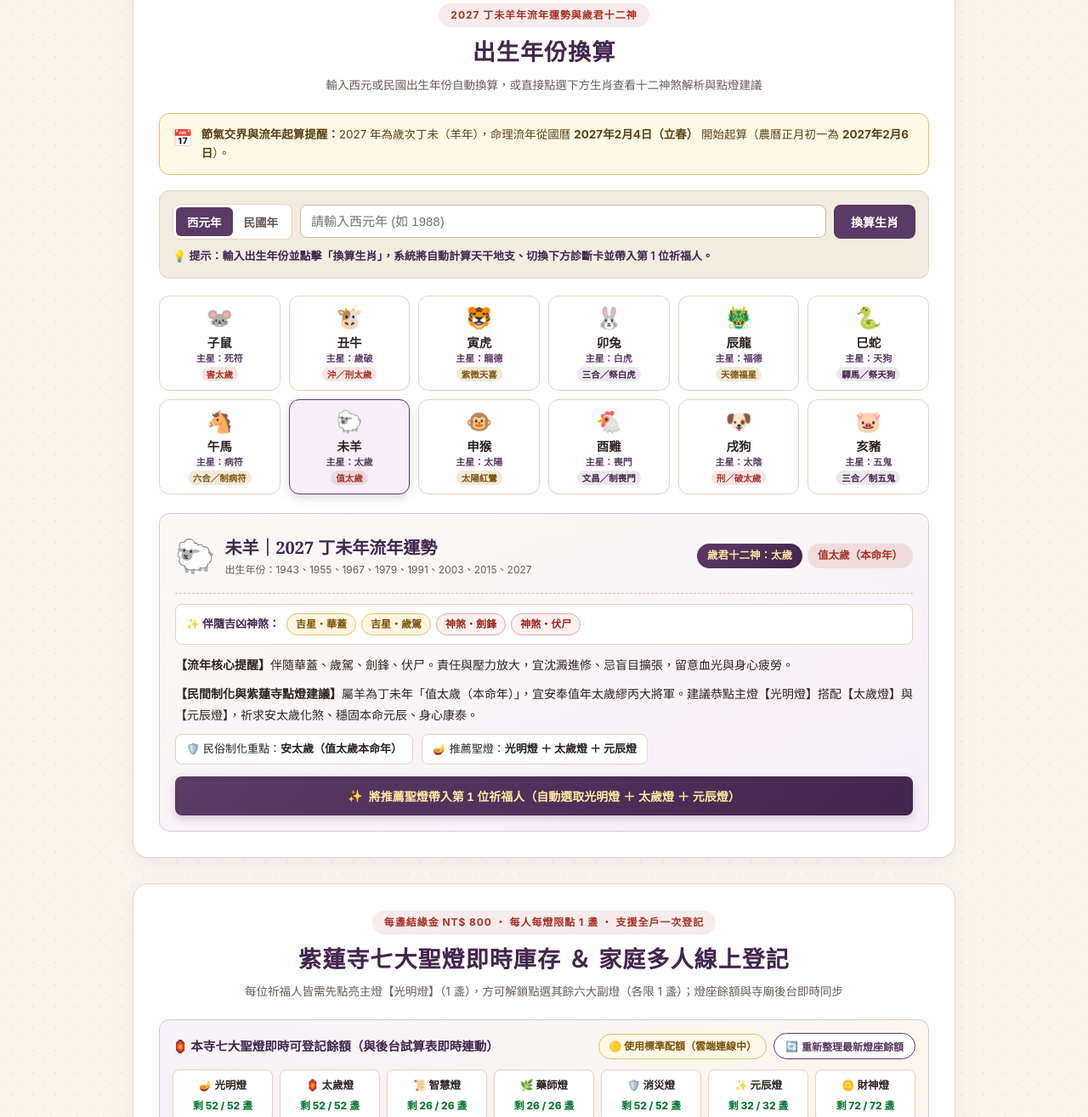
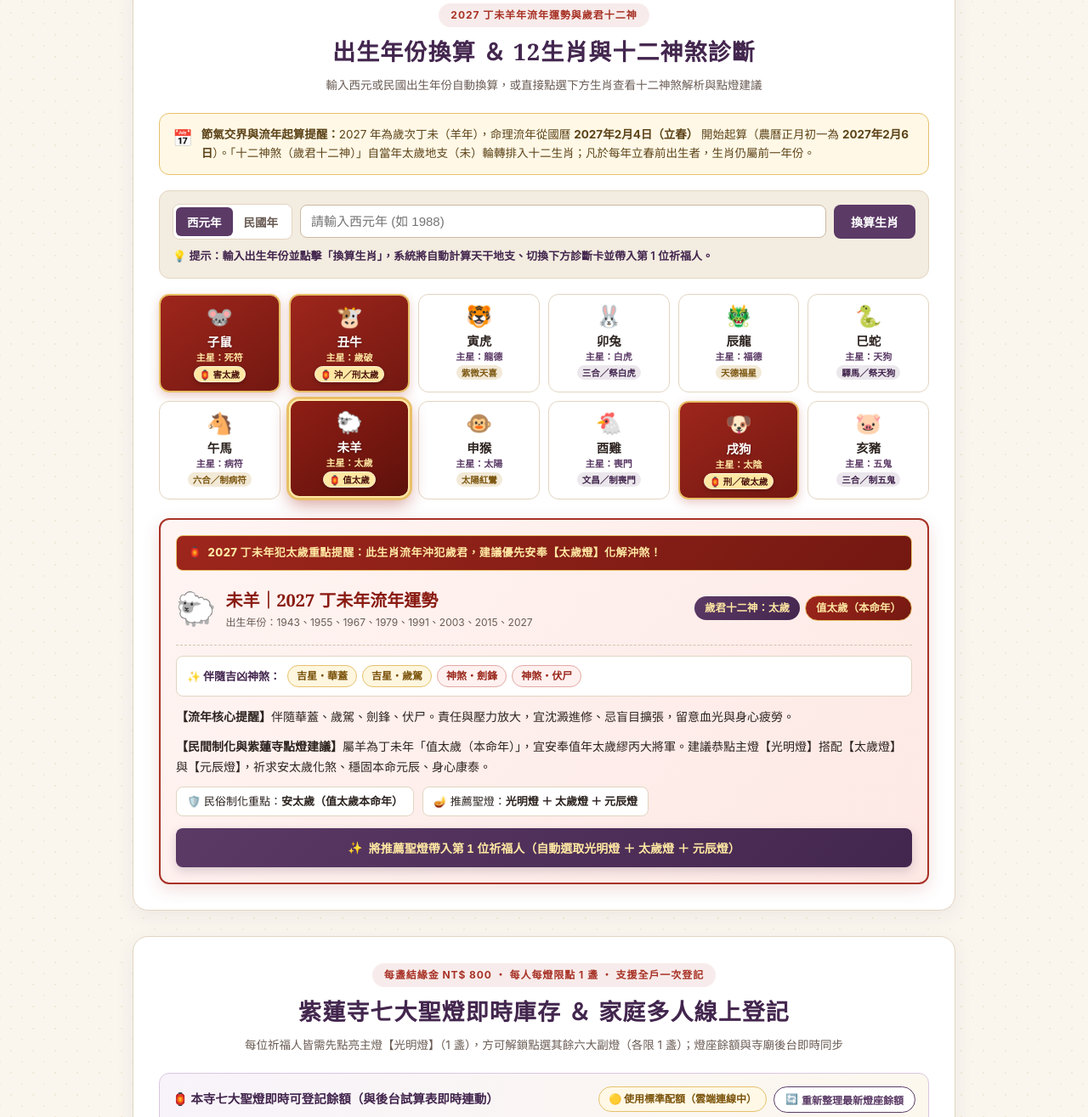
Before and after one commit to a90141561415/BRIGHT, a plain HTML site: page index.html in a window 1280 px wide. Shown: the part 544-1859 px from the top of the page at 85% size. Drawn offline with Linux system fonts and the light colour scheme; no server answers.

Commit message:
更新 index.html

```diff
--- a/index.html
+++ b/index.html
@@ -398,7 +398,7 @@
             border: 1px solid var(--border-light);
             border-radius: var(--radius-md);
             padding: 15px;
-            margin-bottom: 20px;
+            margin-bottom: 18px;
         }
 
         .converter-controls {
@@ -488,6 +488,12 @@
             gap: 3px;
             cursor: pointer;
             transition: all 0.18s;
+            user-select: none;
+        }
+
+        /* 確保按鈕內部子元素不攔截點擊事件，點任何位置都直接觸發按鈕 */
+        .zodiac-btn > * {
+            pointer-events: none;
         }
 
         .zodiac-btn:hover {
@@ -498,7 +504,44 @@
         .zodiac-btn.active {
             background: var(--purple-light);
             border-color: var(--purple-main);
-            box-shadow: 0 4px 12px rgba(91, 58, 102, 0.18);
+            box-shadow: 0 4px 12px rgba(91, 58, 102, 0.22);
+        }
+
+        /* 2027 丁未年犯太歲四大生肖（羊、牛、狗、鼠）專屬硃砂紅金漸層填充 */
+        .zodiac-btn.fan-taisui {
+            background: linear-gradient(145deg, #9E261C 0%, #731811 100%);
+            border: 2px solid #E8C066;
+            box-shadow: 0 4px 12px rgba(168, 50, 38, 0.25);
+        }
+
+        .zodiac-btn.fan-taisui:hover {
+            background: linear-gradient(145deg, #B22C20 0%, #831B13 100%);
+            border-color: #FFE8A3;
+            transform: translateY(-2px);
+        }
+
+        .zodiac-btn.fan-taisui .z-name {
+            color: #FFFFFF;
+            text-shadow: 0 1px 3px rgba(0, 0, 0, 0.35);
+        }
+
+        .zodiac-btn.fan-taisui .z-star-sub {
+            color: #FFE8A3;
+        }
+
+        .zodiac-btn.fan-taisui .z-tag.tag-fan {
+            background: #FFE8A3;
+            color: #4A120D;
+            border: 1px solid #FFF8DC;
+            font-weight: 800;
+            box-shadow: 0 2px 5px rgba(0, 0, 0, 0.22);
+        }
+
+        .zodiac-btn.fan-taisui.active {
+            background: linear-gradient(145deg, #8F1E15 0%, #5E110B 100%);
+            border: 2.5px solid #FFE8A3;
+            box-shadow: 0 0 0 3px #E8C066, 0 8px 20px rgba(168, 50, 38, 0.45);
+            transform: translateY(-2px);
         }
 
         .z-emoji {
@@ -547,6 +590,43 @@
             border: 1.5px solid #D9C6E0;
             border-radius: var(--radius-md);
             padding: 18px;
+            transition: all 0.25s ease;
+        }
+
+        /* 犯太歲四大生肖選中時，診斷詳解卡同步切換為暖紅金漸層底色與硃砂邊框 */
+        .zodiac-detail-panel.is-fan-taisui {
+            background: linear-gradient(135deg, #FFF5F3 0%, #FDE8E4 100%);
+            border: 2px solid #A83226;
+            box-shadow: 0 6px 20px rgba(168, 50, 38, 0.16);
+        }
+
+        .zodiac-detail-panel.is-fan-taisui .zd-name {
+            color: #8A1B12;
+        }
+
+        .zodiac-detail-panel.is-fan-taisui .zd-status-badge.tag-fan {
+            background: linear-gradient(135deg, #9E261C, #731811);
+            color: #FFE8A3;
+            border: 1px solid #E8C066;
+        }
+
+        .zd-fan-alert {
+            display: none;
+            background: linear-gradient(135deg, #9E261C, #731811);
+            color: #FFE8A3;
+            border: 1px solid #E8C066;
+            border-radius: var(--radius-sm);
+            padding: 9px 13px;
+            margin-bottom: 13px;
+            font-size: 13px;
+            font-weight: 800;
+            letter-spacing: 0.03em;
+            align-items: center;
+            gap: 7px;
+        }
+
+        .zodiac-detail-panel.is-fan-taisui .zd-fan-alert {
+            display: flex;
         }
 
         .zd-header {
@@ -1667,12 +1747,12 @@
     <main class="main-container">
 
         <!-- =====================================================================
-             區塊一：2027 丁未羊年・出生年份換算
+             區塊一：2027 丁未羊年・出生年份換算 ＆ 12生肖與十二神煞診斷
              ===================================================================== -->
         <section id="zodiacSection" class="card-box">
             <div class="section-header">
                 <span class="section-tag">2027 丁未羊年流年運勢與歲君十二神</span>
-                <h2 class="section-title serif">出生年份換算 </h2>
+                <h2 class="section-title serif">出生年份換算 ＆ 12生肖與十二神煞診斷</h2>
                 <p class="section-desc">輸入西元或民國出生年份自動換算，或直接點選下方生肖查看十二神煞解析與點燈建議</p>
             </div>
 
@@ -1680,7 +1760,7 @@
             <div class="solar-notice">
                 <span style="font-size:19px;">📅</span>
                 <div>
-                    <strong>節氣交界與流年起算提醒：</strong>2027 年為歲次丁未（羊年），命理流年從國曆 <strong>2027年2月4日（立春）</strong> 開始起算（農曆正月初一為 <strong>2027年2月6日</strong>）。
+                    <strong>節氣交界與流年起算提醒：</strong>2027 年為歲次丁未（羊年），命理流年從國曆 <strong>2027年2月4日（立春）</strong> 開始起算（農曆正月初一為 <strong>2027年2月6日</strong>）。「十二神煞（歲君十二神）」自當年太歲地支（未）輪轉排入十二生肖；凡於每年立春前出生者，生肖仍屬前一年份。
                 </div>
             </div>
 
@@ -1699,19 +1779,19 @@
                 </div>
             </div>
 
-            <!-- 12生肖快捷按鈕網格 (子鼠～亥豬，含歲君十二神主星) -->
+            <!-- 12生肖快捷按鈕網格 (子鼠～亥豬，犯太歲四生肖採紅金漸層填充) -->
             <div class="zodiac-grid" id="zodiacGrid">
-                <button type="button" class="zodiac-btn" data-zodiac="鼠" onclick="selectZodiac('鼠')">
+                <button type="button" class="zodiac-btn fan-taisui" data-zodiac="鼠" onclick="selectZodiac('鼠')">
                     <span class="z-emoji">🐭</span>
                     <span class="z-name serif">子鼠</span>
                     <span class="z-star-sub">主星：死符</span>
-                    <span class="z-tag tag-fan">害太歲</span>
+                    <span class="z-tag tag-fan">🏮 害太歲</span>
                 </button>
-                <button type="button" class="zodiac-btn" data-zodiac="牛" onclick="selectZodiac('牛')">
+                <button type="button" class="zodiac-btn fan-taisui" data-zodiac="牛" onclick="selectZodiac('牛')">
                     <span class="z-emoji">🐮</span>
                     <span class="z-name serif">丑牛</span>
                     <span class="z-star-sub">主星：歲破</span>
-                    <span class="z-tag tag-fan">沖／刑太歲</span>
+                    <span class="z-tag tag-fan">🏮 沖／刑太歲</span>
                 </button>
                 <button type="button" class="zodiac-btn" data-zodiac="虎" onclick="selectZodiac('虎')">
                     <span class="z-emoji">🐯</span>
@@ -1743,11 +1823,11 @@
                     <span class="z-star-sub">主星：病符</span>
                     <span class="z-tag tag-noble">六合／制病符</span>
                 </button>
-                <button type="button" class="zodiac-btn active" data-zodiac="羊" onclick="selectZodiac('羊')">
+                <button type="button" class="zodiac-btn fan-taisui active" data-zodiac="羊" onclick="selectZodiac('羊')">
                     <span class="z-emoji">🐑</span>
                     <span class="z-name serif">未羊</span>
                     <span class="z-star-sub">主星：太歲</span>
-                    <span class="z-tag tag-fan">值太歲</span>
+                    <span class="z-tag tag-fan">🏮 值太歲</span>
                 </button>
                 <button type="button" class="zodiac-btn" data-zodiac="猴" onclick="selectZodiac('猴')">
                     <span class="z-emoji">🐵</span>
@@ -1761,11 +1841,11 @@
                     <span class="z-star-sub">主星：喪門</span>
                     <span class="z-tag tag-warn">文昌／制喪門</span>
                 </button>
-                <button type="button" class="zodiac-btn" data-zodiac="狗" onclick="selectZodiac('狗')">
+                <button type="button" class="zodiac-btn fan-taisui" data-zodiac="狗" onclick="selectZodiac('狗')">
                     <span class="z-emoji">🐶</span>
                     <span class="z-name serif">戌狗</span>
                     <span class="z-star-sub">主星：太陰</span>
-                    <span class="z-tag tag-fan">刑／破太歲</span>
+                    <span class="z-tag tag-fan">🏮 刑／破太歲</span>
                 </button>
                 <button type="button" class="zodiac-btn" data-zodiac="豬" onclick="selectZodiac('豬')">
                     <span class="z-emoji">🐷</span>
@@ -1775,8 +1855,13 @@
                 </button>
             </div>
 
-            <!-- 生肖診斷詳解卡 (zodiac-detail-panel) -->
-            <div class="zodiac-detail-panel" id="zodiacDetailPanel">
+            <!-- 生肖診斷詳解卡 (zodiacDetailPanel) -->
+            <div class="zodiac-detail-panel is-fan-taisui" id="zodiacDetailPanel">
+                <div class="zd-fan-alert" id="zdFanAlert">
+                    <span>🏮</span>
+                    <span>2027 丁未年犯太歲重點提醒：此生肖流年沖犯歲君，建議優先安奉【太歲燈】化解沖煞！</span>
+                </div>
+
                 <div class="zd-header">
                     <div class="zd-title-group">
                         <span class="zd-big-emoji" id="zdEmoji">🐑</span>
@@ -1829,7 +1914,7 @@
                 <p class="section-desc">每位祈福人皆需先點亮主燈【光明燈】（1 盞），方可解鎖點選其餘六大副燈（各限 1 盞）；燈座餘額與寺廟後台即時同步</p>
             </div>
 
-            <!-- 頂部即時庫存看板 (全站僅出現一次，獨立於生肖區塊之外) -->
+            <!-- 頂部即時庫存看板 -->
             <div class="inventory-status-bar">
                 <div class="inv-bar-top">
                     <span class="inv-bar-title">🏮 本寺七大聖燈即時可登記餘額（與後台試算表即時連動）</span>
@@ -2045,7 +2130,7 @@
             '羊': {
                 branch: '未羊', emoji: '🐑', years: '1943、1955、1967、1979、1991、2003、2015、2027',
                 mainStar: '太歲',
-                statusText: '值太歲（本命年）', statusClass: 'tag-fan',
+                statusText: '值太歲（本命年）', statusClass: 'tag-fan', isFanTaiSui: true,
                 goodStars: ['華蓋', '歲駕'],
                 badStars: ['劍鋒', '伏尸'],
                 fortune: '伴隨華蓋、歲駕、劍鋒、伏尸。責任與壓力放大，宜沈澱進修、忌盲目擴張，留意血光與身心疲勞。',
@@ -2057,7 +2142,7 @@
             '猴': {
                 branch: '申猴', emoji: '🐵', years: '1944、1956、1968、1980、1992、2004、2016',
                 mainStar: '太陽',
-                statusText: '平穩（無直接沖合）', statusClass: 'tag-noble',
+                statusText: '平穩（無直接沖合）', statusClass: 'tag-noble', isFanTaiSui: false,
                 goodStars: ['太陽', '紅鸞'],
                 badStars: ['劫煞', '天空'],
                 fortune: '伴隨紅鸞、劫煞、天空。太陽照臨、人緣與桃花旺，但防應酬破財或情緒波動。',
@@ -2069,7 +2154,7 @@
             '雞': {
                 branch: '酉雞', emoji: '🐔', years: '1945、1957、1969、1981、1993、2005、2017',
                 mainStar: '喪門',
-                statusText: '平穩（制喪門・文昌護持）', statusClass: 'tag-warn',
+                statusText: '平穩（制喪門・文昌護持）', statusClass: 'tag-warn', isFanTaiSui: false,
                 goodStars: ['天乙貴人', '文昌'],
                 badStars: ['喪門', '地喪'],
                 fortune: '伴隨天乙貴人、文昌、地喪。雖有喪門星，但得丁年雙貴人與文昌護持，利於考試進修，多關心家中長輩健康。',
@@ -2081,7 +2166,7 @@
             '狗': {
                 branch: '戌狗', emoji: '🐶', years: '1946、1958、1970、1982、1994、2006、2018',
                 mainStar: '太陰',
-                statusText: '刑太歲、破太歲', statusClass: 'tag-fan',
+                statusText: '刑太歲、破太歲', statusClass: 'tag-fan', isFanTaiSui: true,
                 goodStars: ['太陰', '地解'],
                 badStars: ['貫索', '勾神'],
                 fortune: '伴隨地解、貫索、勾神。有女性貴人相助，但易受人際或合夥牽連，切忌作保、借貸或簽署模糊合約。',
@@ -2093,7 +2178,7 @@
             '豬': {
                 branch: '亥豬', emoji: '🐷', years: '1947、1959、1971、1983、1995、2007、2019',
                 mainStar: '五鬼',
-                statusText: '三合太歲（亥卯未・制五鬼）', statusClass: 'tag-warn',
+                statusText: '三合太歲（亥卯未・制五鬼）', statusClass: 'tag-warn', isFanTaiSui: false,
                 goodStars: ['天乙貴人', '三台'],
                 badStars: ['五鬼', '官符', '指背'],
                 fortune: '伴隨天乙貴人、三台、官符、指背。事業有貴人提拔與升遷機會，但易招小人嫉妒與文書是非，處事須依規矩。',
@@ -2105,7 +2190,7 @@
             '鼠': {
                 branch: '子鼠', emoji: '🐭', years: '1936、1948、1960、1972、1984、1996、2008、2020',
                 mainStar: '死符',
-                statusText: '害太歲（子未害・制死符）', statusClass: 'tag-fan',
+                statusText: '害太歲（子未害・制死符）', statusClass: 'tag-fan', isFanTaiSui: true,
                 goodStars: ['月德'],
                 badStars: ['死符', '小耗', '咸池'],
                 fortune: '伴隨月德、小耗、咸池。防暗中溝通誤會、爛桃花與小額破財，幸有大吉星月德逢凶化吉。',
@@ -2117,7 +2202,7 @@
             '牛': {
                 branch: '丑牛', emoji: '🐮', years: '1937、1949、1961、1973、1985、1997、2009、2021',
                 mainStar: '歲破',
-                statusText: '沖太歲、刑太歲', statusClass: 'tag-fan',
+                statusText: '沖太歲、刑太歲', statusClass: 'tag-fan', isFanTaiSui: true,
                 goodStars: ['唐符'],
                 badStars: ['歲破', '大耗', '欄干'],
                 fortune: '伴隨大耗、唐符、欄干。變動最大的一宮（易有搬家、轉職或大筆開銷），宜主動求變、預留緊急預備金。',
@@ -2129,7 +2214,7 @@
             '虎': {
                 branch: '寅虎', emoji: '🐯', years: '1938、1950、1962、1974、1986、1998、2010、2022',
                 mainStar: '龍德',
-                statusText: '平穩（紫微天喜高照）', statusClass: 'tag-noble',
+                statusText: '平穩（紫微天喜高照）', statusClass: 'tag-noble', isFanTaiSui: false,
                 goodStars: ['龍德', '紫微', '天喜'],
                 badStars: ['暴敗'],
                 fortune: '伴隨紫微、天喜、暴敗。雙大吉星與喜星高照，貴人運強、利婚嫁喜慶或事業突破，但順境中忌得意忘形。',
@@ -2141,7 +2226,7 @@
             '兔': {
                 branch: '卯兔', emoji: '🐰', years: '1939、1951、1963、1975、1987、1999、2011、2023',
                 mainStar: '白虎',
-                statusText: '三合太歲（亥卯未・祭白虎）', statusClass: 'tag-warn',
+                statusText: '三合太歲（亥卯未・祭白虎）', statusClass: 'tag-warn', isFanTaiSui: false,
                 goodStars: ['將星', '金匱'],
                 badStars: ['白虎', '血刃', '浮沉'],
                 fortune: '伴隨將星、金匱、血刃、浮沉。權責提升、利於存錢理財與合作；白虎與血刃主意外跌撞或金屬小傷，注意交通安全。',
@@ -2153,7 +2238,7 @@
             '龍': {
                 branch: '辰龍', emoji: '🐲', years: '1940、1952、1964、1976、1988、2000、2012、2024',
                 mainStar: '福德',
-                statusText: '平穩（天德福星高照）', statusClass: 'tag-noble',
+                statusText: '平穩（天德福星高照）', statusClass: 'tag-noble', isFanTaiSui: false,
                 goodStars: ['福德', '天德', '福星'],
                 badStars: ['卷舌', '絞煞'],
                 fortune: '伴隨天德、福星、卷舌、絞煞。福星高照、整體順遂，唯一破口在口舌是非，謹言慎行即可。',
@@ -2165,7 +2250,7 @@
             '蛇': {
                 branch: '巳蛇', emoji: '🐍', years: '1941、1953、1965、1977、1989、2001、2013、2025',
                 mainStar: '天狗',
-                statusText: '平穩（驛馬八座・祭天狗）', statusClass: 'tag-warn',
+                statusText: '平穩（驛馬八座・祭天狗）', statusClass: 'tag-warn', isFanTaiSui: false,
                 goodStars: ['驛馬', '八座'],
                 badStars: ['天狗', '吊客'],
                 fortune: '伴隨驛馬、八座、吊客。利於外出發展、出差或調動；天狗與吊客提醒出門在外注意行車安全與隨身財物。',
@@ -2177,7 +2262,7 @@
             '馬': {
                 branch: '午馬', emoji: '🐴', years: '1942、1954、1966、1978、1990、2002、2014、2026',
                 mainStar: '病符',
-                statusText: '六合太歲（午未合・制病符）', statusClass: 'tag-noble',
+                statusText: '六合太歲（午未合・制病符）', statusClass: 'tag-noble', isFanTaiSui: false,
                 goodStars: ['祿神（丁年祿在午）', '陌越'],
                 badStars: ['病符'],
                 fortune: '伴隨祿神（丁年祿在午）、陌越。走過前一年本命年後運勢大幅回升，財祿與合作順暢，唯須注意過勞與舊疾復發。',
@@ -2233,13 +2318,6 @@
            4. 初始化
            ===================================================================== */
         document.addEventListener('DOMContentLoaded', () => {
-            document.querySelectorAll('#zodiacGrid .zodiac-btn').forEach(btn => {
-                btn.addEventListener('click', () => {
-                    const z = btn.getAttribute('data-zodiac');
-                    if (z) selectZodiac(z);
-                });
-            });
-
             selectZodiac('羊');
             renderInventoryStatusBar();
             addFamilyMember(true);
@@ -2309,7 +2387,7 @@
                     connBadgeEl.style.color = '#7A520A';
                 }
                 if (statusTextEl) {
-                    statusTextEl.innerHTML = 'ℹ️ 目前顯示本寺標準配額（光明/太歲/消災各52盞，智慧/藥師各26盞，元辰32盞，財神72盞）';
+                    statusTextEl.innerHTML = 'ℹ️ 目前顯示本寺即時可登記燈座餘額';
                 }
                 if (isManual) showToast('已重新整理燈座顯示狀態');
             } finally {
@@ -2365,11 +2443,10 @@
 
             grid.innerHTML = LAMP_META.map(meta => {
                 const rem = lampRemaining[meta.id] ?? 0;
-                const cap = lampCaps[meta.id] ?? DEFAULT_LAMP_CAPS[meta.id];
                 const isSoldOut = rem <= 0;
                 const isLow = !isSoldOut && rem <= 5;
                 const cls = isSoldOut ? 'inv-pill-item soldout' : (isLow ? 'inv-pill-item low' : 'inv-pill-item');
-                const countLabel = isSoldOut ? '已額滿' : `剩 ${rem} / ${cap} 盞`;
+                const countLabel = isSoldOut ? '已額滿' : `剩餘 ${rem} 盞`;
 
                 return `
                     <div class="${cls}">
@@ -2502,25 +2579,44 @@
                 btn.classList.toggle('active', btn.dataset.zodiac === zodiac);
             });
 
-            document.getElementById('zdEmoji').textContent = info.emoji;
-            document.getElementById('zdTitle').textContent = `${info.branch}｜2027 丁未年流年運勢`;
-            document.getElementById('zdYears').textContent = `出生年份：${info.years}`;
-            document.getElementById('zdMainStar').textContent = `歲君十二神：${info.mainStar}`;
-
+            const detailPanel = document.getElementById('zodiacDetailPanel');
+            if (detailPanel) {
+                detailPanel.classList.toggle('is-fan-taisui', Boolean(info.isFanTaiSui));
+            }
+
+            const zdEmoji = document.getElementById('zdEmoji');
+            const zdTitle = document.getElementById('zdTitle');
+            const zdYears = document.getElementById('zdYears');
+            const zdMainStar = document.getElementById('zdMainStar');
             const badge = document.getElementById('zdBadge');
-            badge.textContent = info.statusText;
-            badge.className = `zd-status-badge ${info.statusClass}`;
-
             const starsBox = document.getElementById('zdStarsBox');
-            const goodHtml = (info.goodStars || []).map(s => `<span class="star-chip-auspicious">吉星・${s}</span>`).join('');
-            const badHtml = (info.badStars || []).map(s => `<span class="star-chip-inauspicious">神煞・${s}</span>`).join('');
-            starsBox.innerHTML = `<span class="zd-stars-label">✨ 伴隨吉凶神煞：</span>${goodHtml}${badHtml}`;
-
-            document.getElementById('zdFortune').innerHTML = `<strong>【流年核心提醒】</strong>${info.fortune}`;
-            document.getElementById('zdAdvice').innerHTML = `<strong>【民間制化與紫蓮寺點燈建議】</strong>${info.advice}`;
-            document.getElementById('zdZhihua').innerHTML = `🛡️ 民俗制化重點：<strong>${info.zhihua}</strong>`;
-            document.getElementById('zdRecText').innerHTML = `🪔 推薦聖燈：<strong>${info.recLabel}</strong>`;
-            document.getElementById('btnApplyZodiacText').textContent = `將推薦聖燈帶入第 1 位祈福人（自動選取${info.recLabel}）`;
+            const zdFortune = document.getElementById('zdFortune');
+            const zdAdvice = document.getElementById('zdAdvice');
+            const zdZhihua = document.getElementById('zdZhihua');
+            const zdRecText = document.getElementById('zdRecText');
+            const btnApplyText = document.getElementById('btnApplyZodiacText');
+
+            if (zdEmoji) zdEmoji.textContent = info.emoji;
+            if (zdTitle) zdTitle.textContent = `${info.branch}｜2027 丁未年流年運勢`;
+            if (zdYears) zdYears.textContent = `出生年份：${info.years}`;
+            if (zdMainStar) zdMainStar.textContent = `歲君十二神：${info.mainStar}`;
+
+            if (badge) {
+                badge.textContent = info.statusText;
+                badge.className = `zd-status-badge ${info.statusClass}`;
+            }
+
+            if (starsBox) {
+                const goodHtml = (info.goodStars || []).map(s => `<span class="star-chip-auspicious">吉星・${s}</span>`).join('');
+                const badHtml = (info.badStars || []).map(s => `<span class="star-chip-inauspicious">神煞・${s}</span>`).join('');
+                starsBox.innerHTML = `<span class="zd-stars-label">✨ 伴隨吉凶神煞：</span>${goodHtml}${badHtml}`;
+            }
+
+            if (zdFortune) zdFortune.innerHTML = `<strong>【流年核心提醒】</strong>${info.fortune}`;
+            if (zdAdvice) zdAdvice.innerHTML = `<strong>【民間制化與紫蓮寺點燈建議】</strong>${info.advice}`;
+            if (zdZhihua) zdZhihua.innerHTML = `🛡️ 民俗制化重點：<strong>${info.zhihua}</strong>`;
+            if (zdRecText) zdRecText.innerHTML = `🪔 推薦聖燈：<strong>${info.recLabel}</strong>`;
+            if (btnApplyText) btnApplyText.textContent = `將推薦聖燈帶入第 1 位祈福人（自動選取${info.recLabel}）`;
 
             if (membersList.length > 0) {
                 membersList[0].zodiac = zodiac;
@@ -2819,7 +2915,7 @@
                             </div>
 
                             <div class="form-group form-full">
-                                <label class="form-label" for="mBirth-${m.uid}">農曆生辰／出生年月日 <span class="req">*</span></label>
+                                <label class="form-label" for="mBirth-${m.uid}">農曆生辰／出生年 <span class="req">*</span></label>
                                 <input type="text" id="mBirth-${m.uid}" class="form-control" placeholder="例如：民國80年農曆八月十五吉時" value="${escapeHtml(m.birth)}" oninput="updateMemberField(${m.uid}, 'birth', this.value)" required>
                             </div>
 
```
